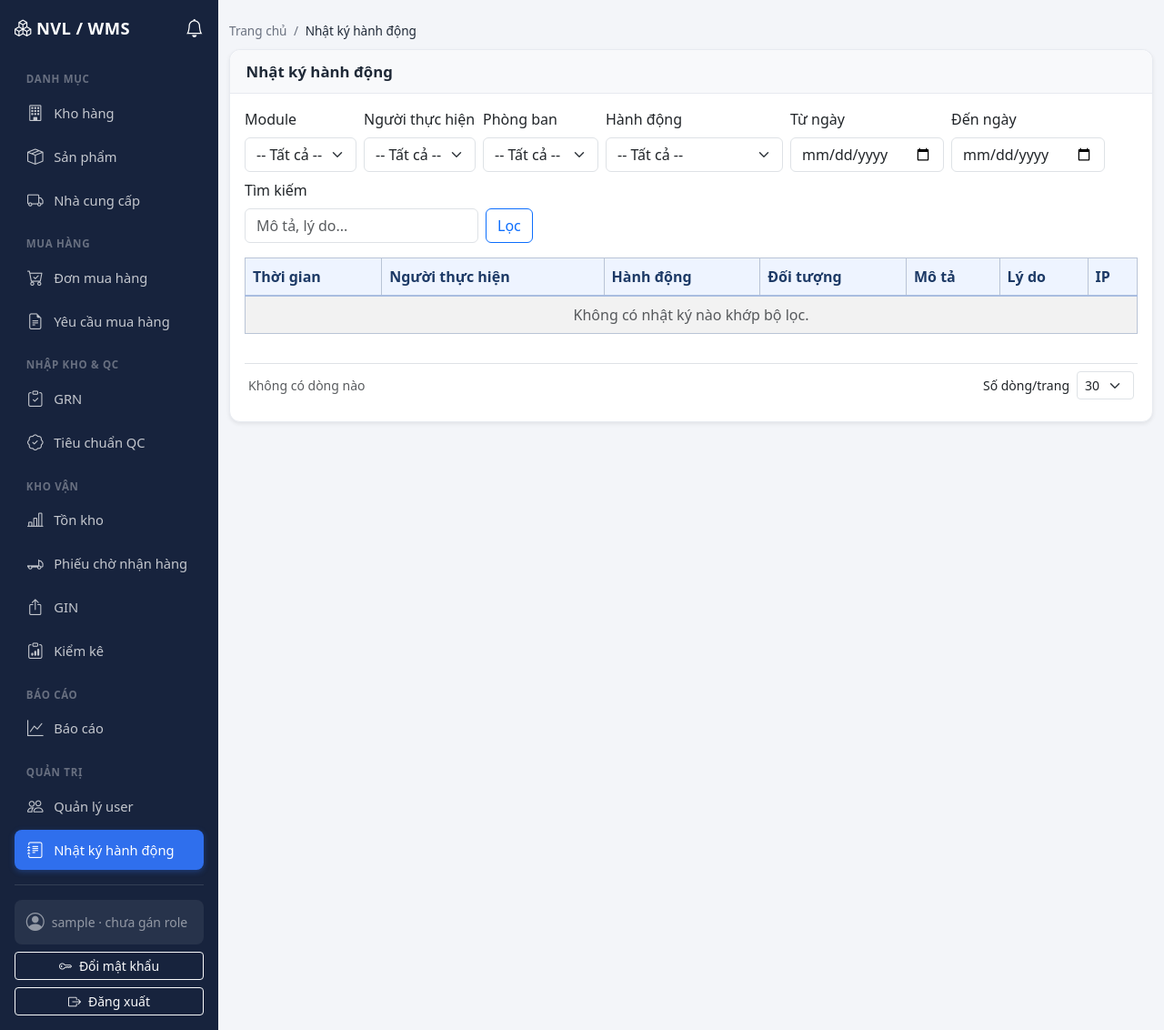
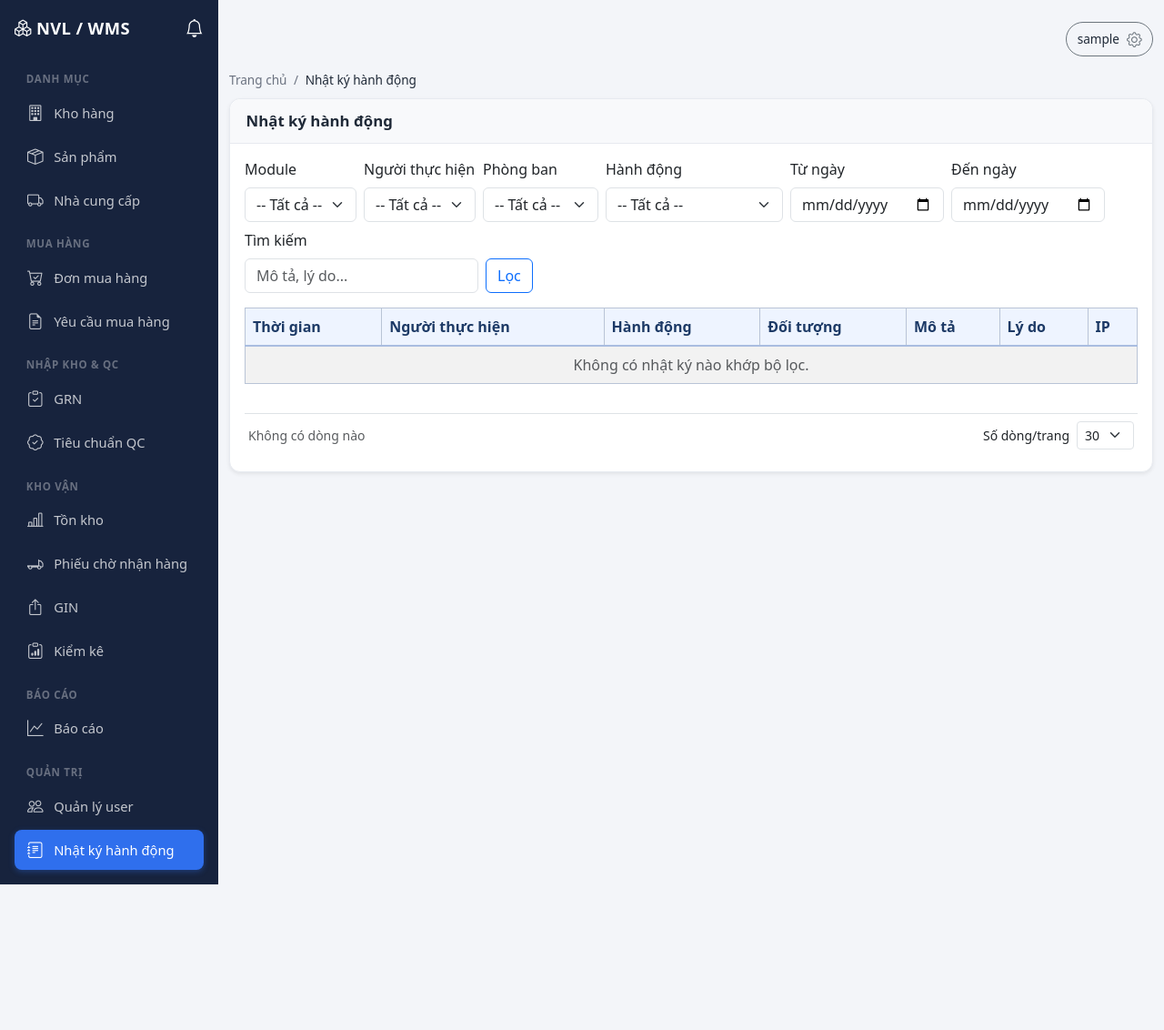
Before and after one commit to luckyhoang1988/Quan-ly-NVL, a Django app: page /audit-log/ in a window 1280 px wide. Shown: the whole page at 91% size. After the commit the page ends 972 px from the top, so only its background shows below. Run offline with Django 5.2, Linux system fonts and the light colour scheme; the visitor is signed in with stand-in values (Sample User, id 1); data comes from the database, SQL or seed files in the repository; some libraries are stand-ins or nearby versions.

Commit message:
Move user menu into top-right gear dropdown with username shown
Frees up sidebar space by collapsing the account block (đổi mật
khẩu/đăng xuất) into a sticky topbar dropdown; username is shown
next to the gear icon so it stays visible without opening the menu.

```diff
--- a/accounts/templates/base.html
+++ b/accounts/templates/base.html
@@ -119,29 +119,43 @@
         </li>
         {% endif %}
       </ul>
-      <hr class="text-white-50">
-      <div class="user-box text-white-50 small mb-2 d-flex align-items-center gap-2">
-        <i class="bi bi-person-circle fs-5"></i>
-        <span>{{ user.username }} · {{ user.get_role_display|default:"chưa gán role" }}</span>
-      </div>
-      <a href="{% url 'password_change' %}" class="btn btn-sm btn-outline-light w-100 d-flex align-items-center justify-content-center gap-2 mb-2">
-        <i class="bi bi-key"></i> Đổi mật khẩu
-      </a>
-      <form method="post" action="{% url 'logout' %}" class="m-0">
-        {% csrf_token %}
-        <button type="submit" class="btn btn-sm btn-outline-light w-100 d-flex align-items-center justify-content-center gap-2">
-          <i class="bi bi-box-arrow-right"></i> Đăng xuất
-        </button>
-      </form>
     </nav>
     <div class="sidebar-backdrop" id="sidebarBackdrop"></div>
     {% endif %}
 
     <main class="container-fluid py-4 flex-grow-1">
       {% if user.is_authenticated %}
-      <button type="button" class="btn btn-sm btn-outline-secondary sidebar-toggle mb-2" id="sidebarToggle" aria-label="Mở menu">
-        <i class="bi bi-list"></i> Menu
-      </button>
+      <div class="app-topbar d-flex align-items-center justify-content-between mb-3">
+        <button type="button" class="btn btn-sm btn-outline-secondary sidebar-toggle" id="sidebarToggle" aria-label="Mở menu">
+          <i class="bi bi-list"></i> Menu
+        </button>
+        <div class="dropdown ms-auto">
+          <button type="button" class="btn btn-sm btn-outline-secondary user-menu-toggle" data-bs-toggle="dropdown" aria-expanded="false" title="Tài khoản">
+            <span class="user-menu-name">{{ user.username }}</span>
+            <i class="bi bi-gear"></i>
+          </button>
+          <ul class="dropdown-menu dropdown-menu-end">
+            <li class="dropdown-header d-flex align-items-center gap-2">
+              <i class="bi bi-person-circle"></i>
+              <span>{{ user.username }} · {{ user.get_role_display|default:"chưa gán role" }}</span>
+            </li>
+            <li><hr class="dropdown-divider"></li>
+            <li>
+              <a href="{% url 'password_change' %}" class="dropdown-item d-flex align-items-center gap-2">
+                <i class="bi bi-key"></i> Đổi mật khẩu
+              </a>
+            </li>
+            <li>
+              <form method="post" action="{% url 'logout' %}" class="m-0">
+                {% csrf_token %}
+                <button type="submit" class="dropdown-item d-flex align-items-center gap-2">
+                  <i class="bi bi-box-arrow-right"></i> Đăng xuất
+                </button>
+              </form>
+            </li>
+          </ul>
+        </div>
+      </div>
       {% endif %}
       <nav aria-label="breadcrumb" class="page-breadcrumb">{% block breadcrumb %}{% endblock %}</nav>
       {% if messages %}
--- a/assets/css/custom.css
+++ b/assets/css/custom.css
@@ -83,12 +83,6 @@ body {
   margin-top: 0;
 }
 
-.sidebar .user-box {
-  background-color: var(--wms-sidebar-bg-soft);
-  border-radius: .5rem;
-  padding: .6rem .8rem;
-}
-
 .sidebar-toggle {
   display: none;
 }
@@ -123,6 +117,36 @@ body {
   .sidebar-backdrop.show {
     display: block;
   }
+}
+
+/* ---- Top bar (user menu) ---- */
+.app-topbar {
+  position: sticky;
+  top: 0;
+  z-index: 1020;
+  background-color: var(--wms-content-bg);
+}
+
+.user-menu-toggle {
+  display: inline-flex;
+  align-items: center;
+  gap: .5rem;
+  padding: .35rem .7rem;
+  border-radius: 999px;
+  font-size: .85rem;
+}
+
+.user-menu-toggle .user-menu-name {
+  font-weight: 500;
+  color: #1f2937;
+}
+
+.user-menu-toggle i {
+  font-size: 1.05rem;
+}
+
+.user-menu-toggle::after {
+  display: none;
 }
 
 /* ---- Breadcrumb ---- */
```
Also changed, not shown: CLAUDE.md (+5 -0 lines), .claude/skills/wms-conventions/SKILL.md.
